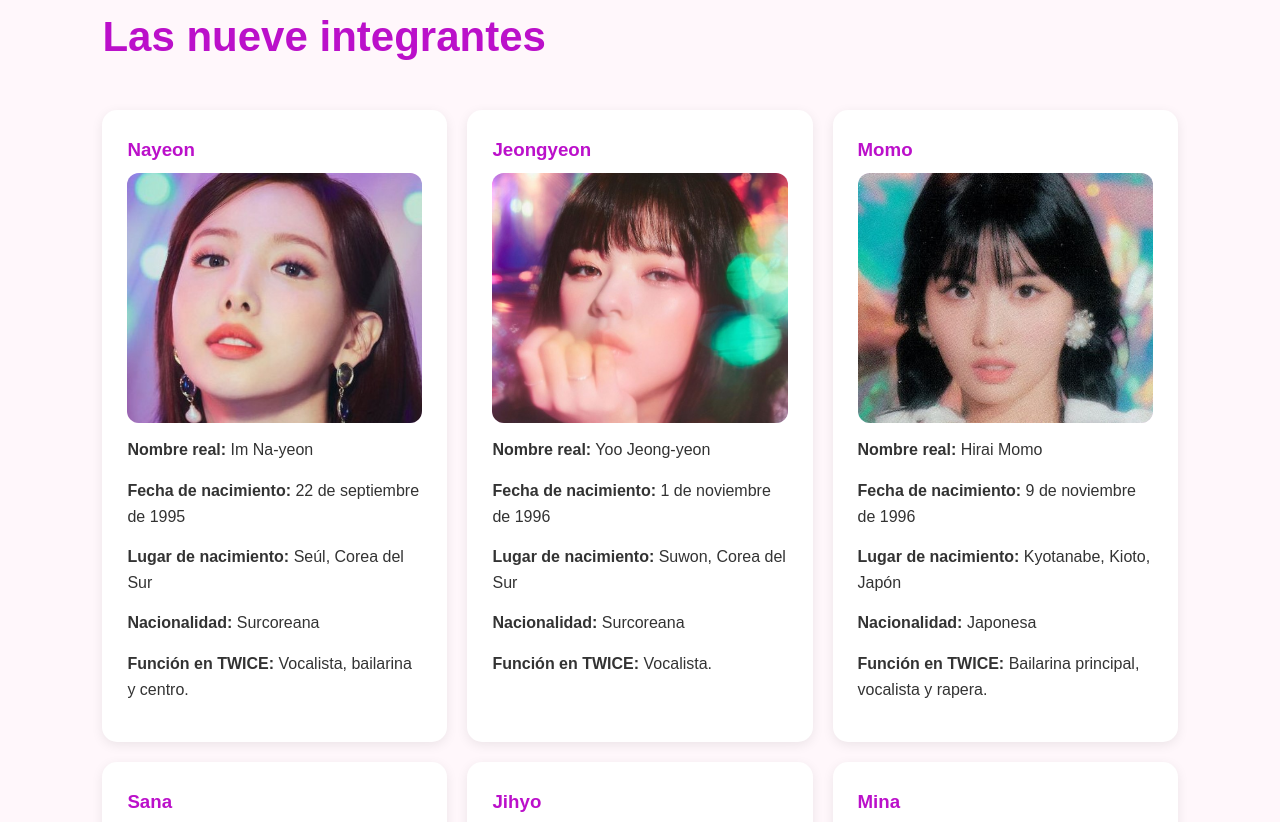
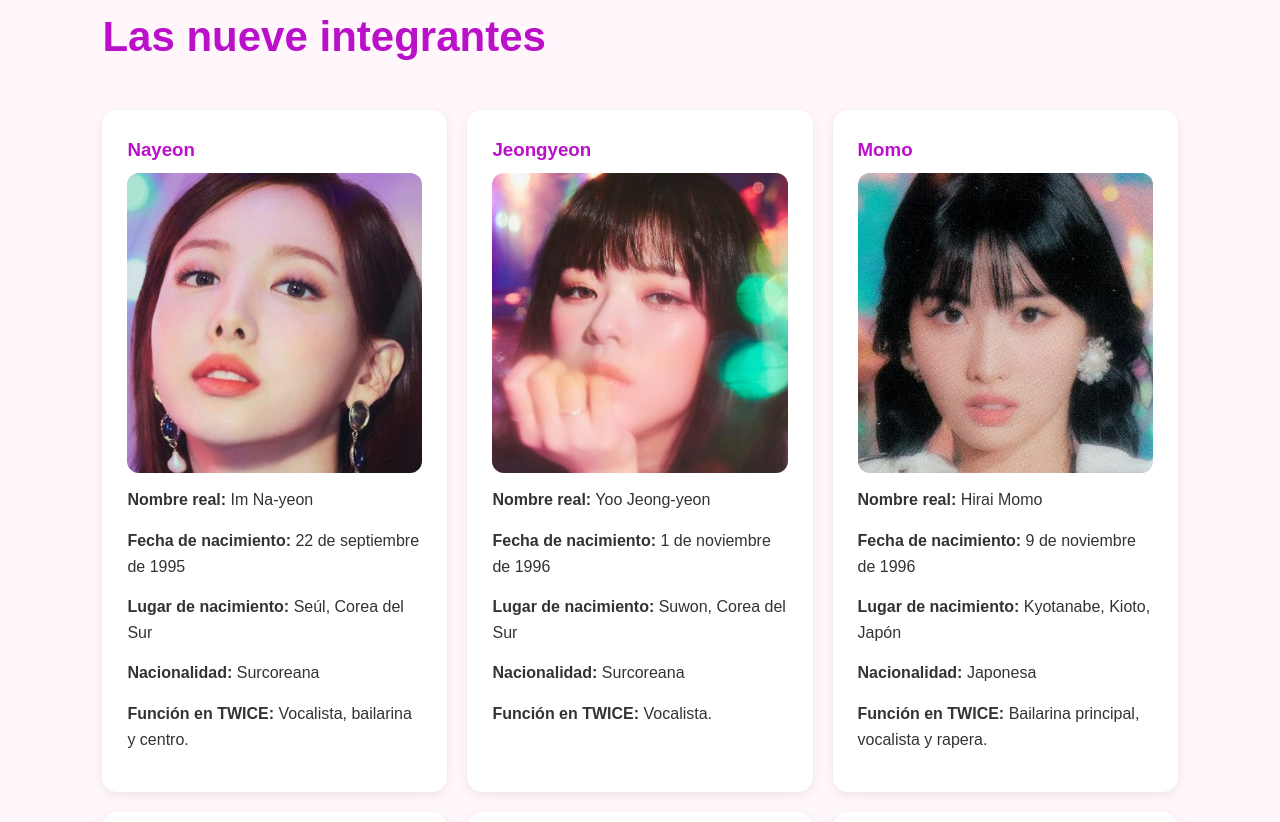
Before and after one commit to heilygranadarcos-jpg/Twice-world, a plain HTML site: page index.html in a window 1280 px wide. Shown: the part 4503-5325 px from the top of the page. Drawn offline with Linux system fonts and the light colour scheme.

Commit message:
Mi actualizacion

```diff
--- a/style.css
+++ b/style.css
@@ -195,12 +195,13 @@ nav a:hover {
 
 .member-photo {
     display: block;
-    width: 100%;
-    height: 250px;
+    width: 300px;
+    height: 300px;
     margin-bottom: 14px;
     border-radius: 12px;
     background-color: #f8d8ff;
     object-fit: cover;
+    max-width: 100%;
 }
 
 
```
